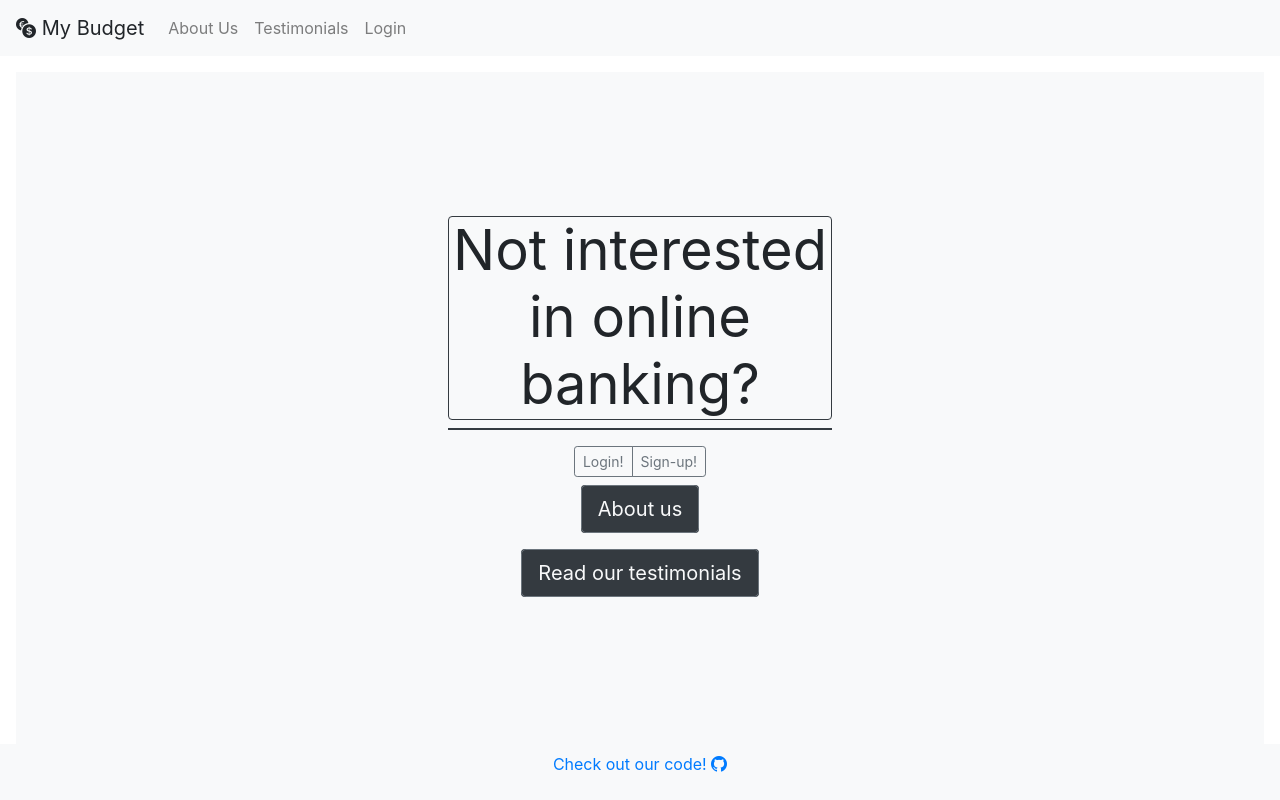
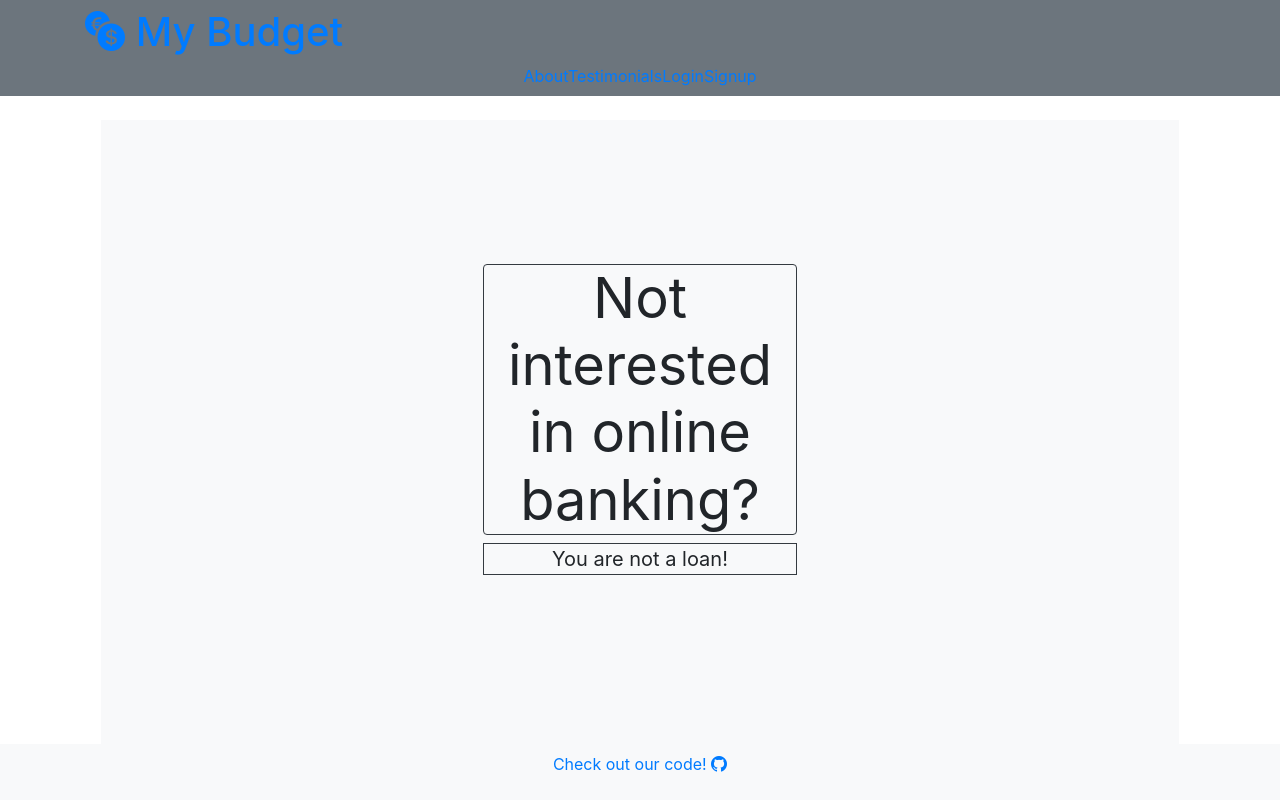
Before and after one commit to AShariat/my-budget, a React (Create React App) app in the folder client/: page / in a window 1280 px wide. Built offline with nearby package versions, Linux system fonts and the light colour scheme.

Commit message:
added routes

```diff
--- a/client/src/App.js
+++ b/client/src/App.js
@@ -1,100 +1,49 @@
 import "./App.css";
-import { useState } from "react";
-import React from "react";
-import ReactDOM from "react-dom";
-import Modal from "react-modal";
-
+import React, { useState } from "react";
 import {
+  ApolloProvider,
   ApolloClient,
   InMemoryCache,
-  ApolloProvider,
   createHttpLink,
 } from "@apollo/client";
+import { BrowserRouter as Router, Routes, Route } from "react-router-dom";
 import { setContext } from "@apollo/client/link/context";
 
-import Navigation from "./components/Navigation";
-import Footer from "./components/Footer";
-import About from "./components/About";
+import Header from "./components/Header";
 import Home from "./components/Home";
-import Testimonials from "./components/Testimonials";
 import Login from "./components/Login";
 import Signup from "./components/Signup";
-import {
-  Customer1,
-  Customer2,
-  Customer3,
-} from "./components/IndividualTestimony";
-import PotentialDashboardForUsers from "./components/PotentialDashboardForUsers";
-import {
-  UserInputModal,
-  LoggedOutUserModal,
-  SignUpModal,
-} from "./components/Modal";
-
-/* check if logged in for conditional render of login page */
-/* if logged in then load different nav-bar for better user expereince */
-
-function App() {
-  const [page, setPage] = useState("Home");
-  const [modalIsOpen, setIsOpen] = React.useState(false);
-
-  function afterOpenModal() {
-    setIsOpen(true);
-  }
-  function closeModal() {
-    setIsOpen(false);
-  }
+import About from "./components/About";
+import Testimonials from "./components/Testimonials";
+import Footer from "./components/Footer";
 
 const httpLink = createHttpLink({
   uri: "/graphql",
 });
 
-  const authLink = setContext((_, { headers }) => {
-    const token = localStorage.getItem("id_token");
-    return {
-      headers: {
-        ...headers,
-        authorization: token ? `Bearer ${token}` : "",
-      },
-    };
-  });
-
 const client = new ApolloClient({
-    link: authLink.concat(httpLink),
+  link: httpLink,
   cache: new InMemoryCache(),
 });
 
-  const renderSection = () => {
-    if (page === "Home") {
-      return <Home changeFunction={changePage} />;
-    } else if (page === "Testimonials") {
-      return <Testimonials changeFunction={changePage} />;
-    } else if (page === "Login") {
-      return <Login />;
-    } else if (page === "About") {
-      return <About changeFunction={changePage} />;
-    } else if (page === "Customer1") {
-      return <Customer1 changeFunction={changePage} />;
-    } else if (page === "Customer2") {
-      return <Customer2 changeFunction={changePage} />;
-    } else if (page === "Customer3") {
-      return <Customer3 changeFunction={changePage} />;
-    } else if (page === "Signup") {
-      return <Signup changeFunction={changePage} />;
-    }
-  };
-
-  const changePage = (page) => {
-    setPage(page);
-  };
-
+function App() {
   return (
     <ApolloProvider client={client}>
-      <div>
-        <Navigation changeFunction={changePage}></Navigation>
-        {renderSection()}
+      <Router>
+        <div className="flex-column justify-flex-start min-100-vh">
+          <Header />
+          <div className="container">
+            <Routes>
+              <Route path="/" element={<Home />} />
+              <Route path="/login" element={<Login />} />
+              <Route path="/signup" element={<Signup />} />
+              <Route path="/about" element={<About />} />
+              <Route path="/testimonials" element={<Testimonials />} />
+            </Routes>
+          </div>
           <Footer />
         </div>
+      </Router>
     </ApolloProvider>
   );
 }
--- /dev/null
+++ b/client/src/components/Header/index.js
@@ -0,0 +1,25 @@
+import React from "react";
+import { Link } from "react-router-dom";
+
+const Header = () => {
+  return (
+    <header className="bg-secondary mb-4 py-2 flex-row align-center">
+      <div className="container flex-row justify-space-between-lg justify-center align-center">
+        <Link to="/">
+          <h1>
+            <i className="bi bi-currency-exchange"></i> My Budget
+          </h1>
+        </Link>
+
+        <nav className="text-center">
+          <Link to="/about">About</Link>
+          <Link to="/testimonials">Testimonials</Link>
+          <Link to="/login">Login</Link>
+          <Link to="/signup">Signup</Link>
+        </nav>
+      </div>
+    </header>
+  );
+};
+
+export default Header;
--- a/client/src/components/Home/index.js
+++ b/client/src/components/Home/index.js
@@ -1,6 +1,4 @@
 import React from "react";
-import { useQuery } from "@apollo/client";
-import { QUERY_TRANSACTIONS, QUERY_USER } from "../../utils/queries";
 
 // const bankingLaptop =
 //   "https://media.istockphoto.com/photos/man-using-online-banking-with-credit-card-on-touch-screen-device-picture-id962095876?k=20&m=962095876&s=612x612&w=0&h=yzt6qDr5tnD-vMBMiM_IMYXVPCRnfULnrFy_54w0ooM=";
@@ -14,16 +12,7 @@ import { QUERY_TRANSACTIONS, QUERY_USER } from "../../utils/queries";
 function Home(props) {
   window.scrollTo(0, 0);
 
-  // const { loading, data } = useQuery(QUERY_TRANSACTIONS);
-  // const transactions = data?.transactions || [];
-  // console.log(loading);
-  // var total = 0;
-  // for (var i = 0; i < transactions.length; i++) {
-  //   total += transactions[i].amount;
-  // }
-
   return (
-    <section>
     <div
       className="position-relative overflow-hidden p-3 p-md-5 m-md-3 text-center bg-light"
       // style={bankingImage}
@@ -33,57 +22,11 @@ function Home(props) {
           Not interested in online banking?
         </h1>
         <p className="lead font-weight-normal border border-dark bg-light">
-            {/* ${total} */}
+          You are not a loan!
         </p>
-
-          <div className="btn-group bg-light rounded">
-            <button
-              type="button"
-              className="btn btn-sm btn-outline-secondary"
-              onClick={() => {
-                props.changeFunction("Login");
-              }}
-            >
-              Login!
-            </button>
-            <button
-              type="button"
-              className="btn btn-sm btn-outline-secondary"
-              onClick={() => {
-                props.changeFunction("Signup");
-              }}
-            >
-              Sign-up!
-            </button>
-          </div>
-          <br></br>
-          <div className="btn-group bg-dark rounded m-2">
-            <button
-              type="button"
-              className="btn btn-lg btn-outline-secondary text-light"
-              onClick={() => {
-                props.changeFunction("About");
-              }}
-            >
-              About us
-            </button>
-          </div>
-          <div className="btn-group bg-dark rounded m-2">
-            <button
-              type="button"
-              className="btn btn-lg btn-outline-secondary text-light"
-              onClick={() => {
-                props.changeFunction("Testimonials");
-              }}
-            >
-              Read our testimonials
-            </button>
+        <div className="btn-group bg-light rounded"></div>
       </div>
     </div>
-        <div className="product-device box-shadow d-none d-md-block"></div>
-        <div className="product-device product-device-2 box-shadow d-none d-md-block"></div>
-      </div>
-    </section>
   );
 }
 
```
Also changed, not shown: client/src/components/Total/index.js (added, +16 -0 lines), 21 other files (tests, documents, lock files or other folders). Lines whose indentation alone changed are shown as unchanged.
